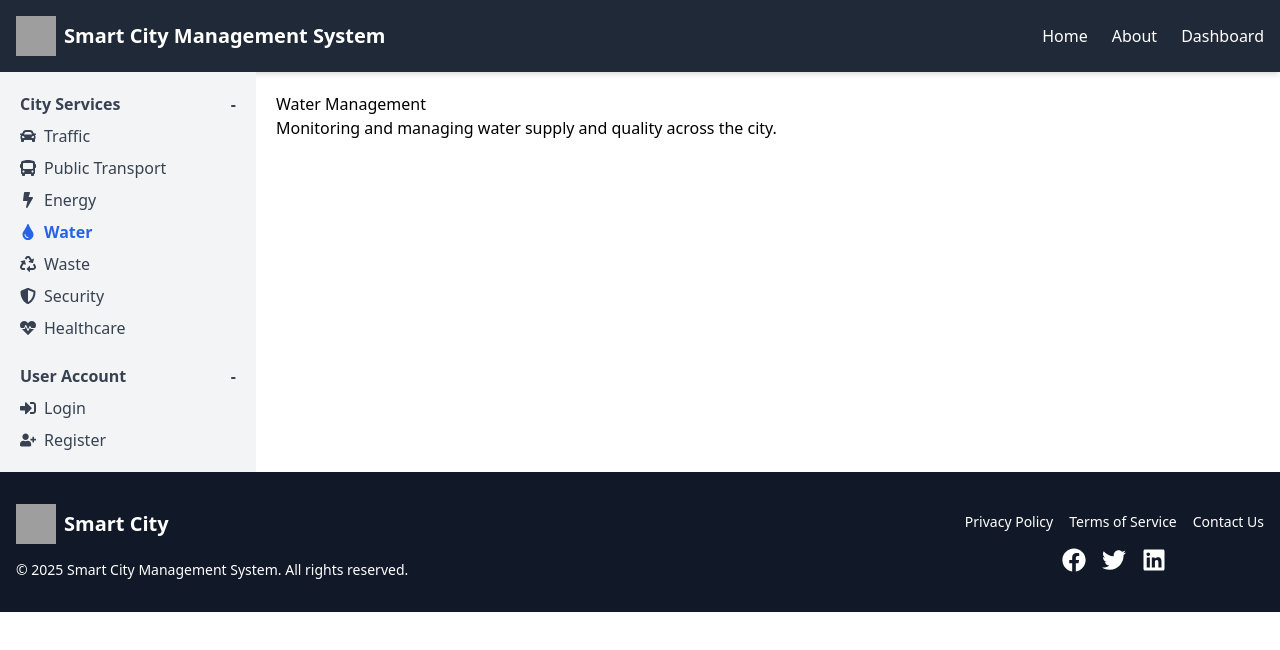
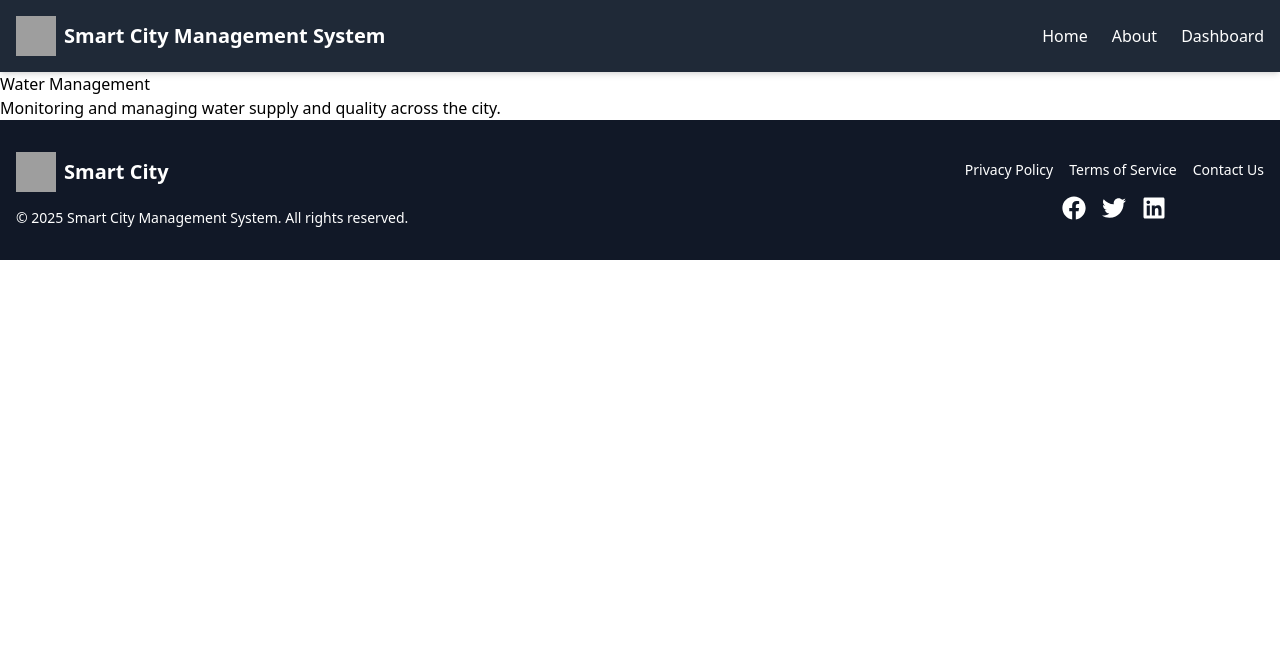
Before and after one commit to Swar028363/smart_city_management_system, a React (Create React App) app in the folder client/: page /water in a window 1280 px wide. Shown: the top 650 px of the page. Built offline with nearby package versions, Linux system fonts and the light colour scheme; grey boxes are pictures that could not be loaded.

Commit message:
removed the side bar component and added a bit of style

```diff
--- a/client/src/App.js
+++ b/client/src/App.js
@@ -2,21 +2,20 @@
 import { BrowserRouter as Router } from "react-router-dom";
 import Header from "./components/Header";
 import Footer from "./components/Footer";
-import Sidebar from "./components/Sidebar";
 import Routes from "./routes";
-
 
 function App() {
     return (
         <Router>
-            <Header />
-            <div className="app-container" style={{ display: "flex" }}>
-                <Sidebar />
-                <div className="content" style={{ flex: 1, padding: "20px" }}>
-                    <Routes />
+            <div className="flex flex-col justify-between">
+                <Header />
+                <div className="app-container">
+                    <div className="content">
+                        <Routes />
+                    </div>
                 </div>
+                <Footer />
             </div>
-            <Footer />
         </Router>
     );
 }
```
